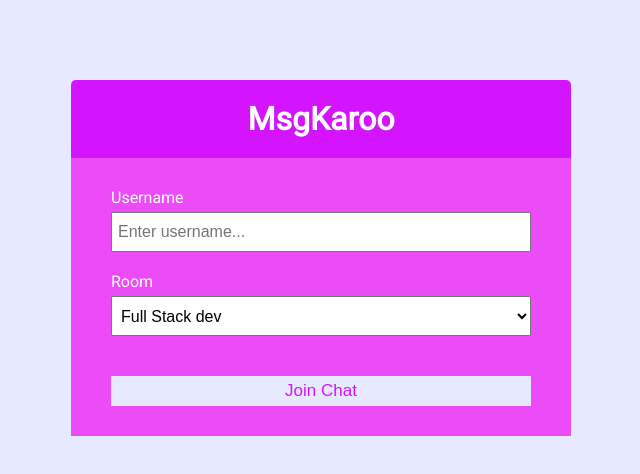
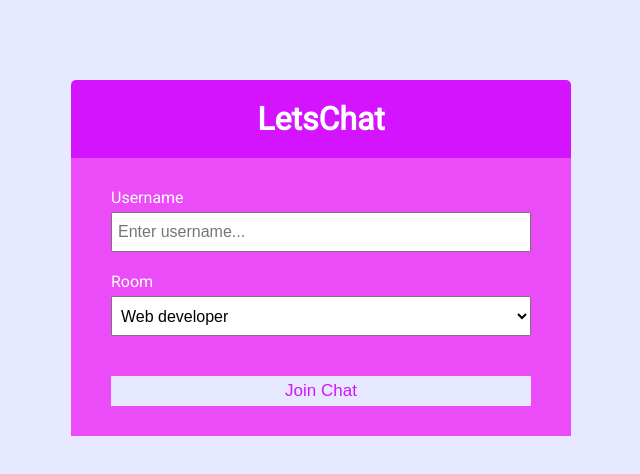
Before and after one commit to NakkaSaiDinesh/INFOTRIXS, a website: page public/index.html in a window 1280 px wide. Shown: the whole page, without its empty margins (319-959 px from the left). Drawn offline with Linux system fonts and the light colour scheme.

Commit message:
Update index.html

```diff
--- a/public/index.html
+++ b/public/index.html
@@ -12,12 +12,12 @@
 		/>
 		<link rel="stylesheet" href="css/style.css" />
 		<link rel="icon" type="image/x-icon" href="chatIcon.png">
-		<title>MsgKaroo</title>
+		<title>LetsChat</title>
 	</head>
 	<body>
 		<div class="join-container">
 			<header class="join-header">
-				<h1> MsgKaroo</h1>
+				<h1> LetsChat</h1>
 			</header>
 			<main class="join-main">
 				<form action="chat.html">
@@ -34,12 +34,11 @@
 					<div class="form-control">
 						<label for="room">Room</label>
 						<select name="room" id="room">
-							<option value="Full Stack dev">Full Stack dev</option>
-							<option value="Python dev">Python dev</option>
-							<option value="Frontend dev">Frontend dev</option>
-							<option value="Backend dev">Backend dev</option>
-							<option value="AWS">AWS</option>
-							<option value="Java dev">Java dev</option>
+							<option value="Web developer">Web developer</option>
+							<option value="Python developer">Python developer</option>
+							<option value="Java developer">Java developer</option>
+							<option value="Angular">Angular</option>
+							<option value="C++ developer">C++ developer</option>
 						</select>
 					</div>
 					<button type="submit" class="btn">Join Chat</button>
```
